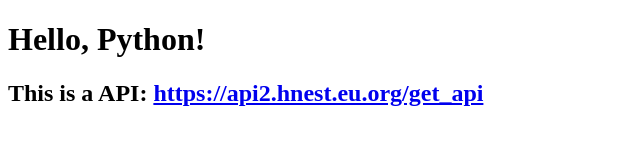
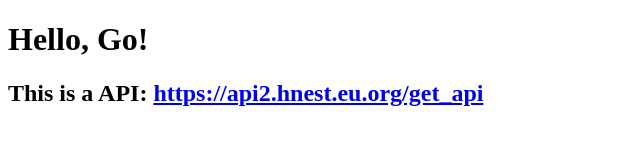
Before and after one commit to DavidDengHui/depoly-go, a plain HTML site: page public/index.html in a window 1280 px wide. Shown: the top 160 px of the page, without its empty margins (0-640 px from the left). Drawn offline with Linux system fonts and the light colour scheme.

Commit message:
v2.56
fix index tips

```diff
--- a/public/index.html
+++ b/public/index.html
@@ -107,7 +107,7 @@ function chongzhi() {
   </script>
 </head>
 <body>
-  <h1>Hello, Python!</h1>
+  <h1>Hello, Go!</h1>
   <h2>This is a API:
     <a href='/get_api?url=https://api.bilibili.com/x/web-interface/popular?ps=1&pn=1' title='Myself API'>https://api2.hnest.eu.org/get_api</a>
   </h2>
```
